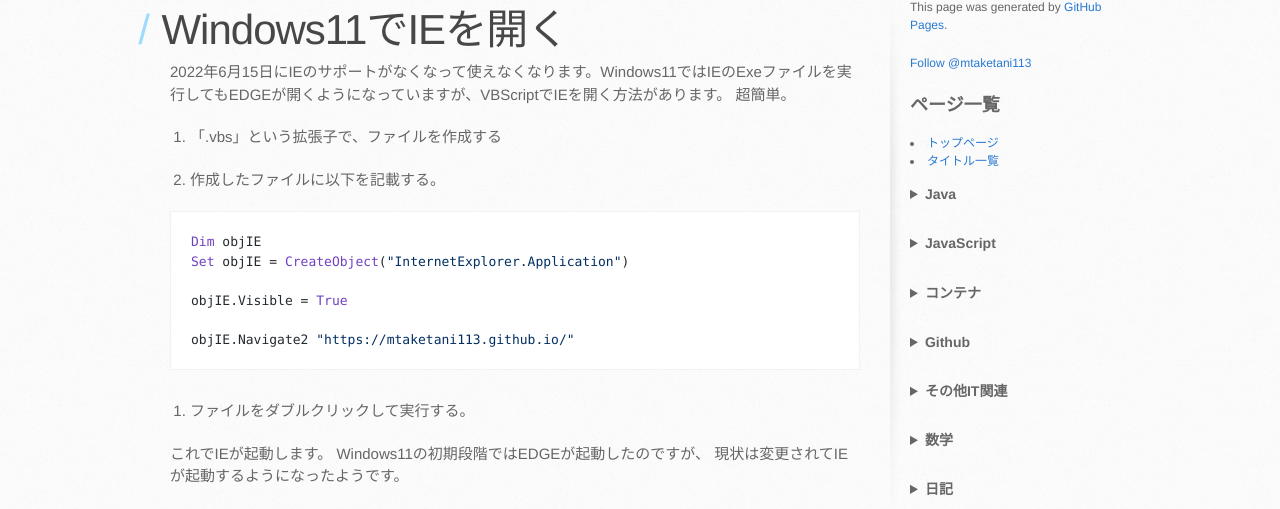
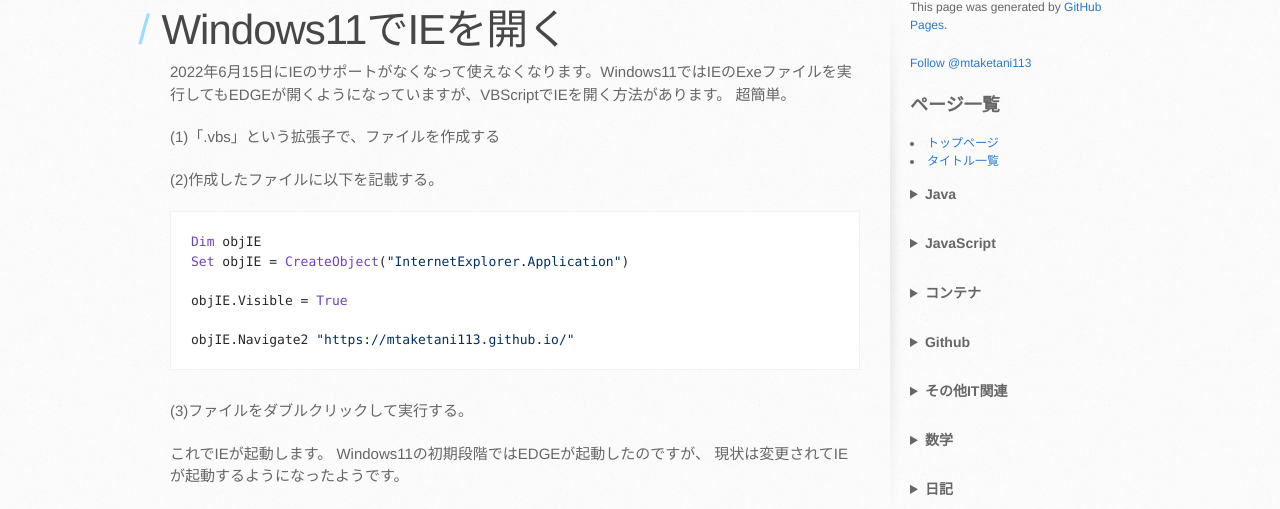
Before and after one commit to mtaketani113/mtaketani113.github.io, a Jekyll site: the page built from it/other/openIeByWin11.md, in a window 1280 px wide. Shown: the part 272-781 px from the top of the page. Built offline with Jekyll 4.4.1, drawn with Linux system fonts in a browser that asks for light colours; nearby versions of some CDN libraries; comment, search, counter and statistics services are not loaded; the repository's description, which GitHub fills in, is left out.

Commit message:
番号修正

````diff
--- a/it/other/openIeByWin11.md
+++ b/it/other/openIeByWin11.md
@@ -10,9 +10,9 @@ last_modifeid_at: 2022-03-15
  2022年6月15日にIEのサポートがなくなって使えなくなります。Windows11ではIEのExeファイルを実行してもEDGEが開くようになっていますが、VBScriptでIEを開く方法があります。
  超簡単。
 
-1. 「.vbs」という拡張子で、ファイルを作成する
+(1)「.vbs」という拡張子で、ファイルを作成する
 
-2. 作成したファイルに以下を記載する。
+(2)作成したファイルに以下を記載する。
 
 ```JavaScript
 Dim objIE
@@ -23,7 +23,7 @@ objIE.Visible = True
 objIE.Navigate2 "https://mtaketani113.github.io/"
 ```
 
-3. ファイルをダブルクリックして実行する。
+(3)ファイルをダブルクリックして実行する。
 
 これでIEが起動します。
 Windows11の初期段階ではEDGEが起動したのですが、
````
